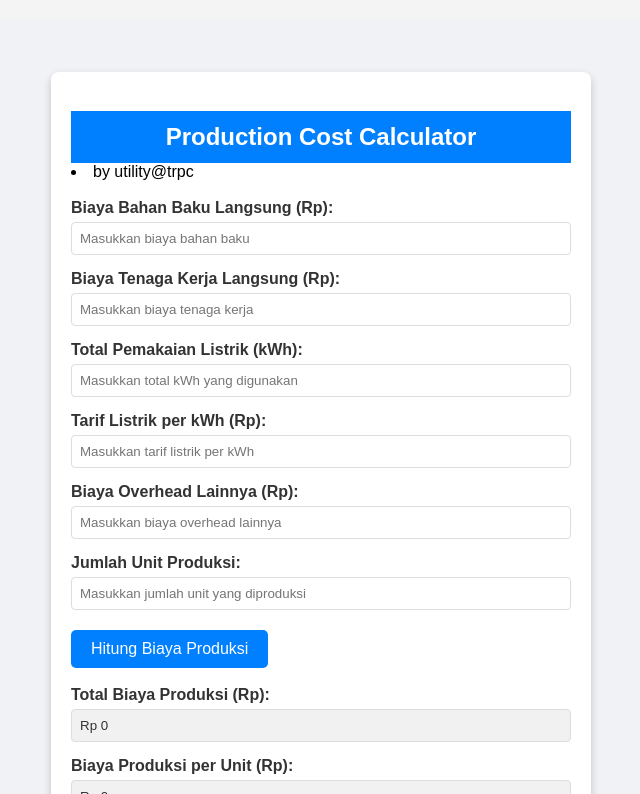
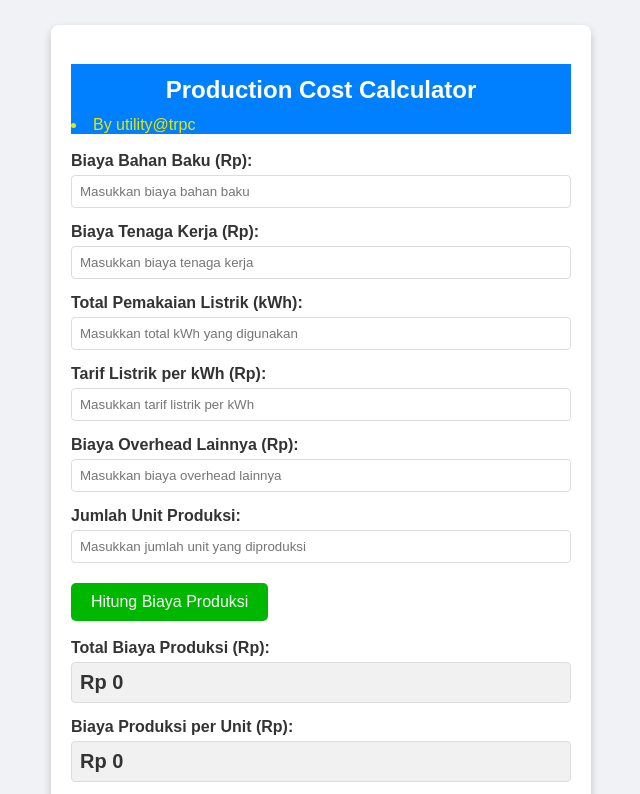
Before and after one commit to nemits99/Cost-Calculator, a plain HTML site: page index.html in a window 1280 px wide. Both pictures are taken after a click on the button "Hitung Biaya Produksi". Shown: the top 794 px of the page, without its empty margins (319-959 px from the left). Drawn offline with Linux system fonts and the light colour scheme.

Commit message:
Add files via upload

```diff
--- a/index.html
+++ b/index.html
@@ -4,14 +4,16 @@
     <meta charset="UTF-8">
     <meta name="viewport" content="width=device-width, initial-scale=1.0">
     <title>Kalkulator Biaya Produksi</title>
+    <link rel="manifest" href="manifest.json">
     <style>
-         body {
+      body {
             font-family: Arial, sans-serif;
-            margin: 20px;
+            margin: 0px;
             background-color: #f4f4f4;
         }
 
         .container {
+            padding-top: 100px;
             display: flex;
             justify-content: center;
             align-items: center;
@@ -19,7 +21,7 @@
             background-color: #f0f2f5;
         }
 
-        /* Desain dasar card */
+
         .card {
             background-color: #fff;
             border-radius: 8px;
@@ -28,7 +30,7 @@
             padding: 20px;
             text-align: left;
             transition: transform 0.3s ease, box-shadow 0.3s ease;
-            margin-top: 80px;
+            margin-top: 0px;
         }
 
         /* Efek hover untuk card */
@@ -76,7 +78,7 @@
         button {
             padding: 10px 20px;
             font-size: 16px;
-            background-color: #0080ff;
+            background-color: #00b700;
             color: white;
             border: none;
             border-radius: 5px;
@@ -84,13 +86,19 @@
             transition: background-color 0.3s ease;
         }
         button:hover {
-            background-color: #0058b0;
+            background-color: #007900;
         }
 
         /* Hasil TextBox */
         input[readonly] {
+            font-size: 20px;
+            font-weight: bold;
             background-color: #f1f1f1;
             color: #333;
+        }
+        li{
+            background-color: #0080ff;
+            color: #e6e600;
         }
     </style>
 </head>
@@ -98,14 +106,14 @@
     <div class="container">
         <div class="card">
             <h2>Production Cost Calculator</h2>
-            <li>by utility@trpc</li>
+            <li>By utility@trpc</li>
             <br>
             <div class="form-group">
-                <label for="bahanBaku">Biaya Bahan Baku Langsung (Rp):</label>
+                <label for="bahanBaku">Biaya Bahan Baku (Rp):</label>
                 <input type="number" id="bahanBaku" placeholder="Masukkan biaya bahan baku">
             </div>
             <div class="form-group">
-                <label for="tenagaKerja">Biaya Tenaga Kerja Langsung (Rp):</label>
+                <label for="tenagaKerja">Biaya Tenaga Kerja (Rp):</label>
                 <input type="number" id="tenagaKerja" placeholder="Masukkan biaya tenaga kerja">
             </div>
             <div class="form-group">
@@ -136,6 +144,14 @@
                 <label for="biayaPerUnit">Biaya Produksi per Unit (Rp):</label>
                 <input type="text" id="biayaPerUnit" readonly>
             </div>
+            <div class="form-group">
+                <label for="totalBiayaProduksiUSD">Total Biaya Produksi (USD):</label>
+                <input type="text" id="totalBiayaProduksiUSD" readonly>
+            </div>
+            <div class="form-group">
+                <label for="biayaPerUnitUSD">Biaya Produksi per Unit (USD):</label>
+                <input type="text" id="biayaPerUnitUSD" readonly>
+            </div>
         </div>
     </div>
 
@@ -149,6 +165,9 @@
             const overheadLain = parseFloat(document.getElementById("overheadLain").value) || 0;
             const jumlahUnit = parseFloat(document.getElementById("jumlahUnit").value) || 1;
 
+            // Nilai tukar Rupiah ke USD
+            const exchangeRate = 15000; // Contoh nilai tukar 1 USD = Rp15.000, sesuaikan dengan nilai yang diinginkan
+
             // Hitung biaya listrik
             const biayaListrik = kwh * tarifListrik;
 
@@ -158,9 +177,41 @@
             // Hitung biaya produksi per unit
             const biayaPerUnit = totalBiayaProduksi / jumlahUnit;
 
+            // Konversi total biaya produksi dan biaya per unit ke USD
+            const totalBiayaProduksiUSD = totalBiayaProduksi / exchangeRate;
+            const biayaPerUnitUSD = biayaPerUnit / exchangeRate;
+
+            // Formatter untuk Rupiah
+            const formatterIDR = new Intl.NumberFormat("id-ID", {
+                style: "currency",
+                currency: "IDR",
+                minimumFractionDigits: 0
+            });
+
+            // Formatter untuk USD
+            const formatterUSD = new Intl.NumberFormat("en-US", {
+                style: "currency",
+                currency: "USD",
+                minimumFractionDigits: 2
+            });
+
             // Tampilkan hasil dalam text box
-            document.getElementById("totalBiayaProduksi").value = `Rp ${totalBiayaProduksi.toLocaleString()}`;
-            document.getElementById("biayaPerUnit").value = `Rp ${biayaPerUnit.toLocaleString()}`;
+            document.getElementById("totalBiayaProduksi").value = formatterIDR.format(totalBiayaProduksi);
+            document.getElementById("biayaPerUnit").value = formatterIDR.format(biayaPerUnit);
+            document.getElementById("totalBiayaProduksiUSD").value = formatterUSD.format(totalBiayaProduksiUSD);
+            document.getElementById("biayaPerUnitUSD").value = formatterUSD.format(biayaPerUnitUSD);
+        }
+    </script>
+     <script>
+        // Daftar service worker
+        if ("serviceWorker" in navigator) {
+            navigator.serviceWorker.register("./service-worker.js")
+            .then((registration) => {
+                console.log("Service Worker terdaftar dengan sukses:", registration.scope);
+            })
+            .catch((error) => {
+                console.log("Service Worker pendaftaran gagal:", error);
+            });
         }
     </script>
 </body>
```
Also changed, not shown: service-worker.js (added, +26 -0 lines), favicon.ico (added), icon-192x192.png (added), icon-512x512.png (added), manifest.json (added).
